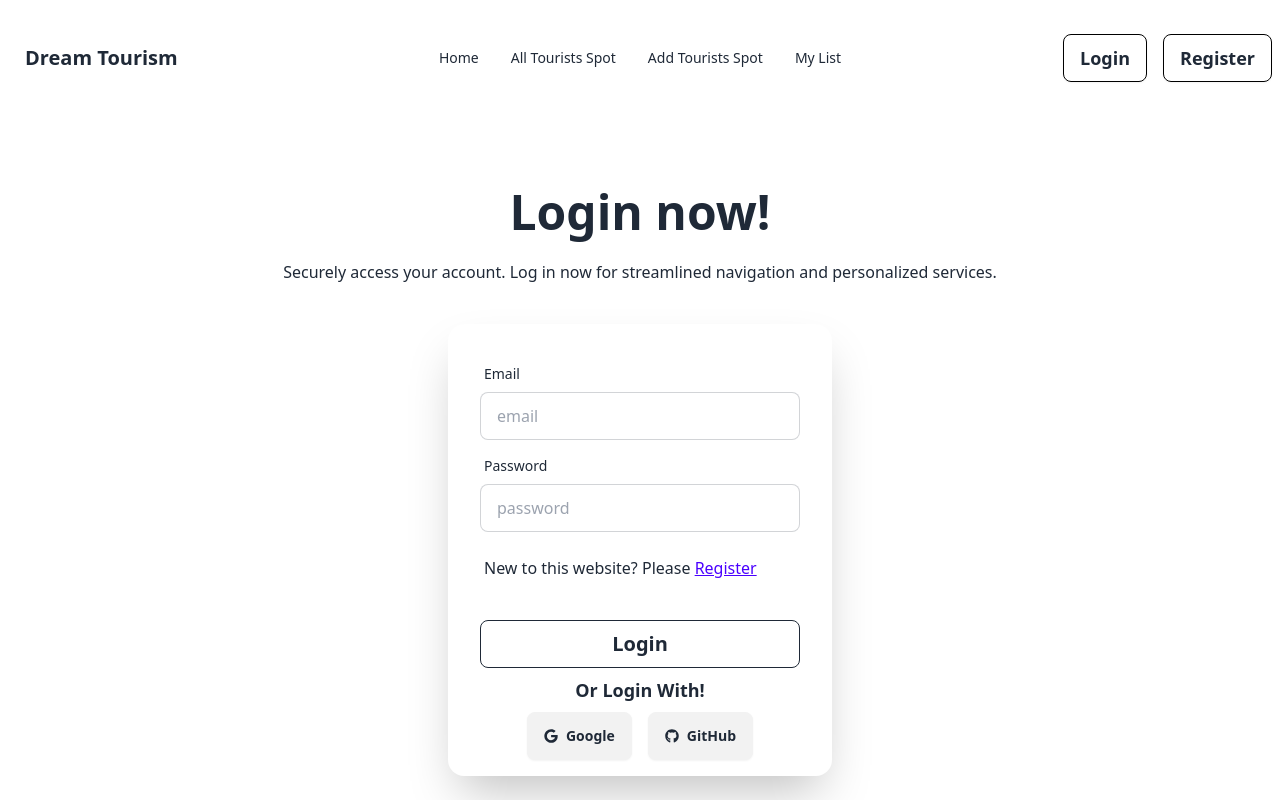
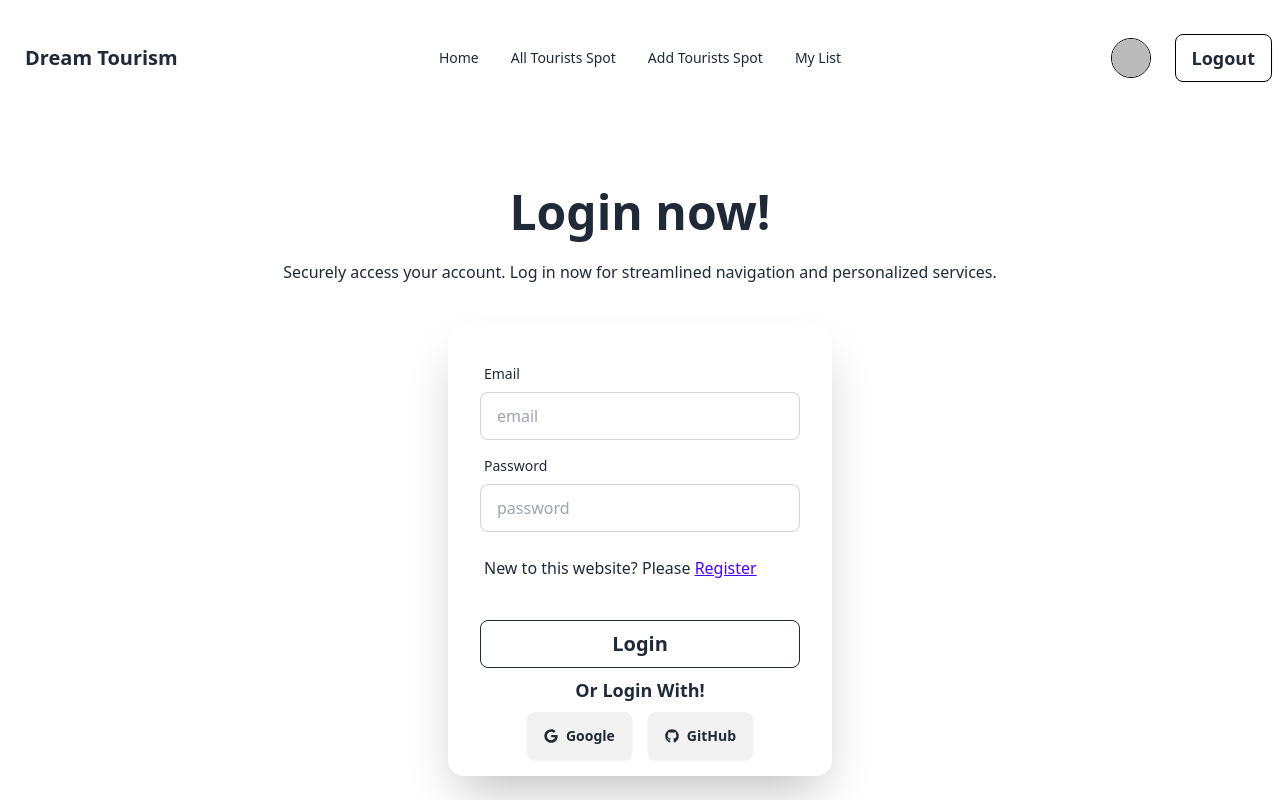
Before and after one commit to Md-Firoz-Mahmud-Nur/0125-dream-tourism-client-assignment-10-module-57, a React (Vite) app: page /login in a window 1280 px wide. Shown: the top 800 px of the page. Built offline with nearby package versions, Linux system fonts and the light colour scheme; no server answers; sample sign-in values are in the browser's storage.

Commit message:
react tooltip, private router

```diff
--- a/package.json
+++ b/package.json
@@ -20,6 +20,7 @@
     "react-icons": "^5.1.0",
     "react-router-dom": "^6.23.0",
     "react-toastify": "^10.0.5",
+    "react-tooltip": "^5.26.4",
     "sort-by": "^1.2.0"
   },
   "devDependencies": {
--- a/src/Components/Navbar.jsx
+++ b/src/Components/Navbar.jsx
@@ -1,6 +1,17 @@
+import { useContext } from "react";
 import { Link, NavLink } from "react-router-dom";
+import { AuthContext } from "../AuthProvider";
 
 const Navbar = () => {
+  const { user, signOutUser, setUser } = useContext(AuthContext);
+  const signOut = () => {
+    signOutUser()
+      .then(() => {
+        setUser(null);
+      })
+      .catch(() => {});
+  };
+  console.log(user);
   const links = (
     <>
       <li>
@@ -51,6 +62,28 @@ const Navbar = () => {
         <ul className="menu menu-horizontal px-1">{links}</ul>
       </div>
       <div className="navbar-end gap-4">
+        {user ? (
+          <>
+            <div
+              className="tooltip tooltip-bottom"
+              data-tip={
+                user.displayName ? user.displayName : "user name not found"
+              }
+            >
+              <div className="mr-2 size-10 rounded-full border border-black">
+                <img className="rounded-full" alt="" src={user.photoURL} />
+              </div>
+            </div>
+            <Link
+              onClick={signOut}
+              to="/"
+              className="btn border border-black bg-transparent text-lg  hover:bg-gray-800 hover:text-white"
+            >
+              Logout
+            </Link>
+          </>
+        ) : (
+          <>
             <Link
               to="/login"
               className="btn border border-black bg-transparent  text-lg  hover:bg-gray-800 hover:text-white"
@@ -63,6 +96,8 @@ const Navbar = () => {
             >
               Register
             </Link>
+          </>
+        )}
       </div>
     </div>
   );
--- /dev/null
+++ b/src/PrivateRoute.jsx
@@ -0,0 +1,29 @@
+import { Navigate, useLocation } from "react-router-dom";
+import { useContext } from "react";
+import PropTypes from "prop-types";
+import { AuthContext } from "./AuthProvider";
+
+const PrivateRoute = ({ children }) => {
+  const location = useLocation();
+  const { user, loading } = useContext(AuthContext);
+
+  if (user) {
+    return children;
+  } else {
+    if (loading) {
+      return (
+        <div className="flex justify-center">
+          <span className="loading loading-dots loading-lg"></span>
+        </div>
+      );
+    }
+
+    return <Navigate state={location.pathname} to="/login" />;
+  }
+};
+
+PrivateRoute.propTypes = {
+  children: PropTypes.node.isRequired,
+};
+
+export default PrivateRoute;
--- a/src/main.jsx
+++ b/src/main.jsx
@@ -12,6 +12,7 @@ import AddTouristSpot from "./Components/AddTouristSpot";
 import MyList from "./Components/MyList";
 import AuthProvider from "./AuthProvider";
 import { HelmetProvider } from "react-helmet-async";
+import PrivateRoute from "./PrivateRoute";
 
 const router = createBrowserRouter([
   {
@@ -37,11 +38,19 @@ const router = createBrowserRouter([
       },
       {
         path: "/addTouristSpot",
-        element: <AddTouristSpot></AddTouristSpot>,
+        element: (
+          <PrivateRoute>
+            <AddTouristSpot></AddTouristSpot>,
+          </PrivateRoute>
+        ),
       },
       {
         path: "/myList",
-        element: <MyList></MyList>,
+        element: (
+          <PrivateRoute>
+            <MyList></MyList>,
+          </PrivateRoute>
+        ),
       },
     ],
   },
```
Also changed, not shown: 1 other file (tests, documents, lock files or other folders). Lines whose indentation alone changed are shown as unchanged.
